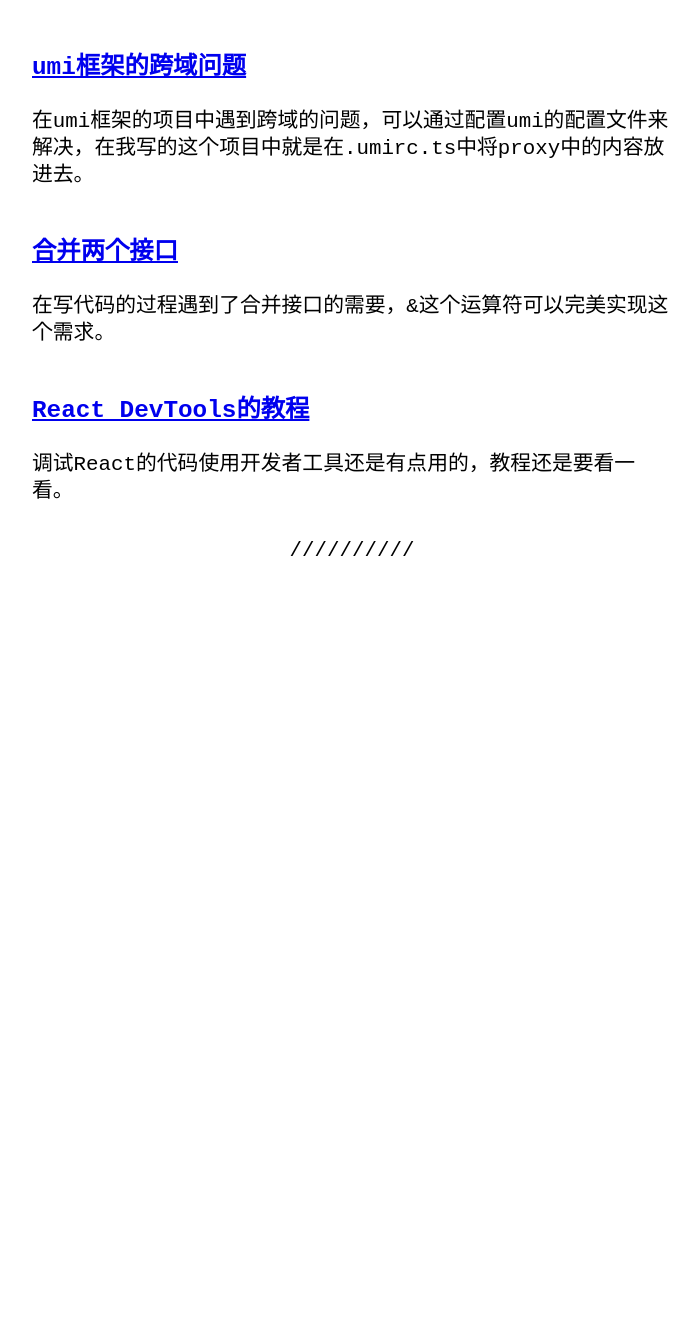
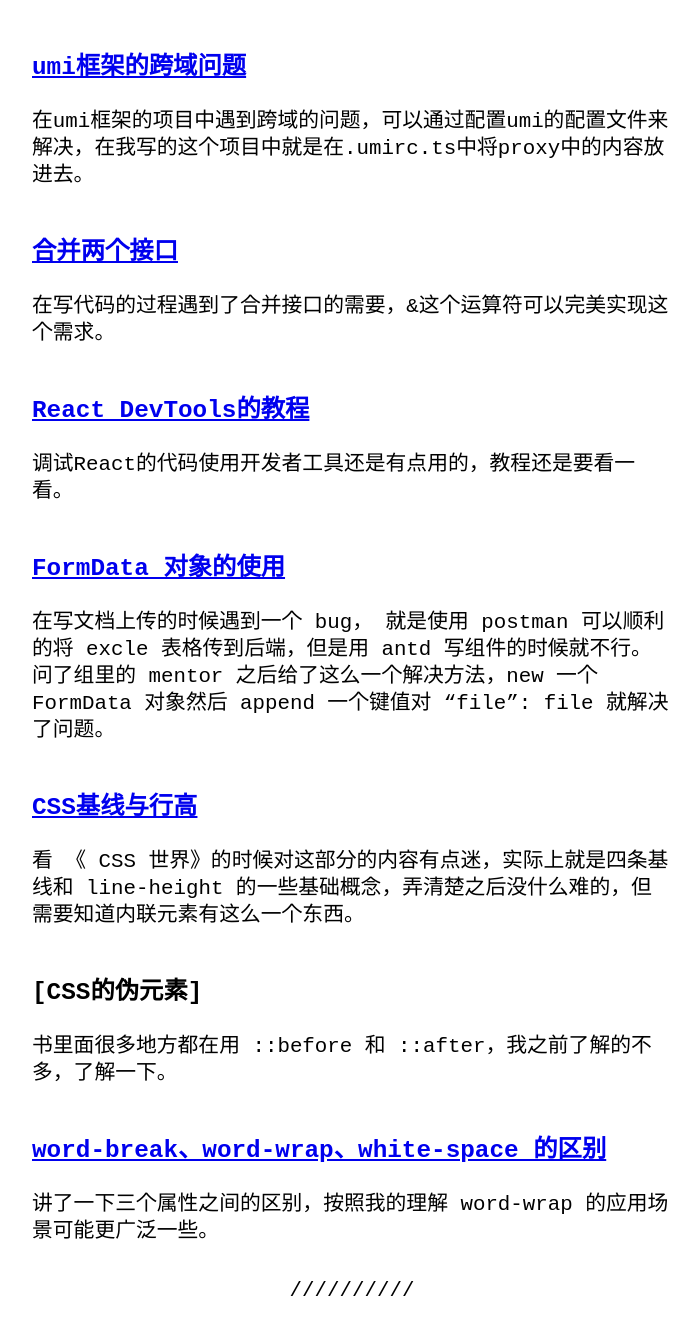
Before and after one commit to wangyu-1999/wangyu-1999.github.io, a Jekyll site: the page built from _posts/2021-07-30-博客笔记-4.md, in a window 1280 px wide and 1400 px high, scrolled down 1754 px. Shown: the top 1335 px of the window, without its empty margins (288-987 px from the left). Built offline with Jekyll 4.4.1, drawn with Linux system fonts in a browser that asks for light colours; comment, search, counter and statistics services are not loaded; before the commit the page ends 2414 px from its top, so only the background shows below that.

Commit message:
doc: 更新博客内容

```diff
--- a/_posts/2021-07-30-博客笔记-4.md
+++ b/_posts/2021-07-30-博客笔记-4.md
@@ -52,3 +52,19 @@ function这种写法是不能被通过的，必须要用 ( ) => void 这种样
 ### [React DevTools的教程](https://react-devtools-tutorial.vercel.app/)
 
 调试React的代码使用开发者工具还是有点用的，教程还是要看一看。
+
+### [FormData 对象的使用](https://developer.mozilla.org/zh-CN/docs/Web/API/FormData/Using_FormData_Objects)
+
+在写文档上传的时候遇到一个 bug， 就是使用 postman 可以顺利的将 excle 表格传到后端，但是用 antd 写组件的时候就不行。问了组里的 mentor 之后给了这么一个解决方法，new 一个 FormData 对象然后 append 一个键值对 "file": file 就解决了问题。
+
+### [CSS基线与行高](https://www.jianshu.com/p/59f31a1704de)
+
+看 《 CSS 世界》的时候对这部分的内容有点迷，实际上就是四条基线和 line-height 的一些基础概念，弄清楚之后没什么难的，但需要知道内联元素有这么一个东西。
+
+### [CSS的伪元素]
+
+书里面很多地方都在用 ::before 和 ::after，我之前了解的不多，了解一下。
+
+### [word-break、word-wrap、white-space 的区别](https://juejin.cn/post/6844903667863126030)
+
+讲了一下三个属性之间的区别，按照我的理解 word-wrap 的应用场景可能更广泛一些。
```
Also changed, not shown: _posts/2021-08-27-读书笔记-css世界.md (added, +120 -0 lines).
